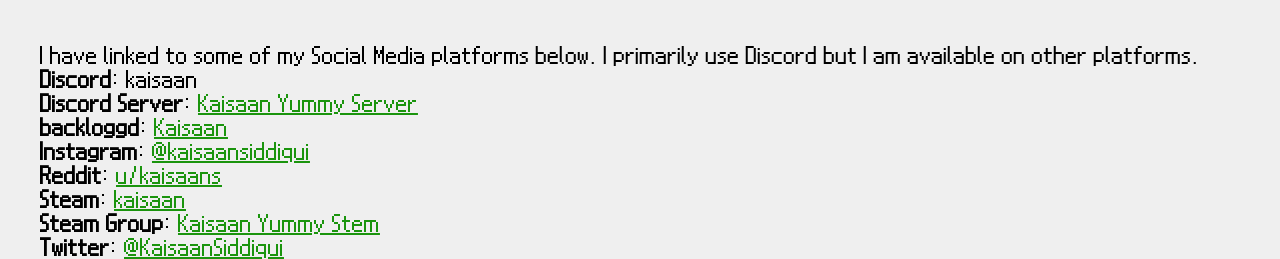
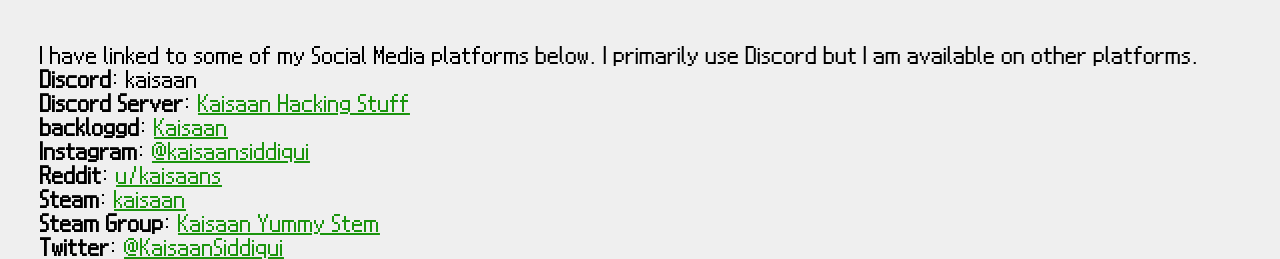
Before and after one commit to Kaisaan/kaisaan.github.io, a Jekyll site: the page built from pages/contact.html, in a window 1280 px wide. Shown: the part 150-409 px from the top of the page. Built offline with Jekyll 4.4.1, drawn with Linux system fonts in a browser that asks for light colours; some web fonts are replaced.

Commit message:
Add new Discord server

```diff
--- a/pages/contact.html
+++ b/pages/contact.html
@@ -8,7 +8,7 @@
 
 <p>I have linked to some of my Social Media platforms below. I primarily use Discord but I am available on other platforms.<br>
     <b>Discord</b>: kaisaan<br>
-    <b>Discord Server</b>: <a href="https://discord.gg/NFax4qadkN" target="_blank">Kaisaan Yummy Server</a><br>
+    <b>Discord Server</b>: <a href="https://discord.gg/JnqvyDryen" target="_blank">Kaisaan Hacking Stuff</a><br>
     <b>backloggd</b>: <a href="https://www.backloggd.com/u/Kaisaan/" target="_blank">Kaisaan</a><br>
     <b>Instagram</b>: <a href="https://www.instagram.com/kaisaansiddiqui/" target="_blank">@kaisaansiddiqui</a><br>
     <b>Reddit</b>: <a href="https://www.reddit.com/user/kaisaans" target="_blank">u/kaisaans</a><br>
```
